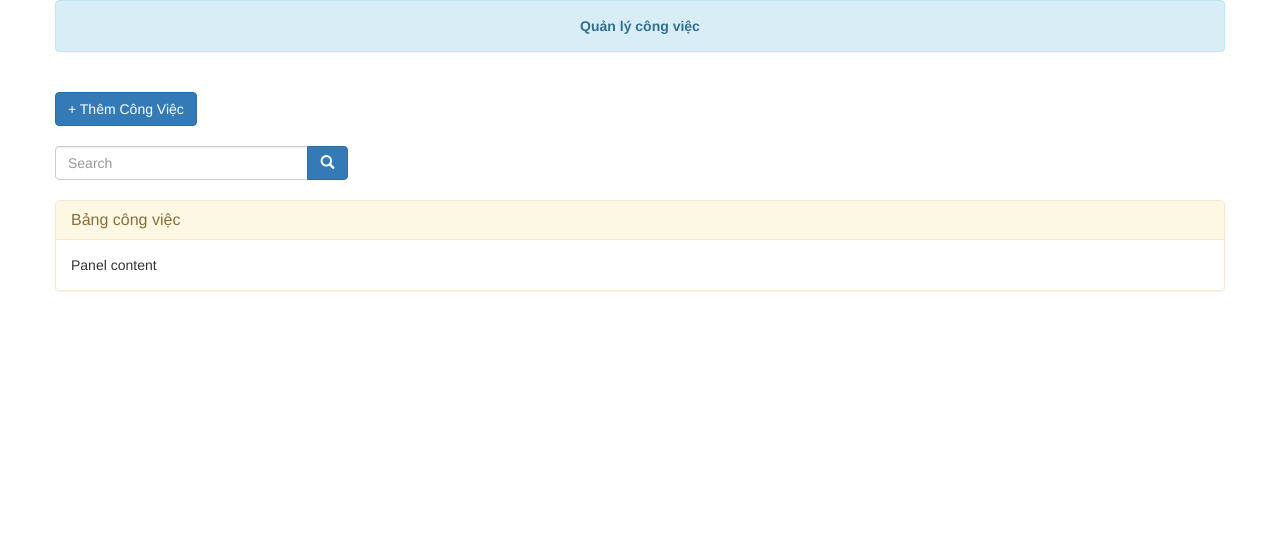
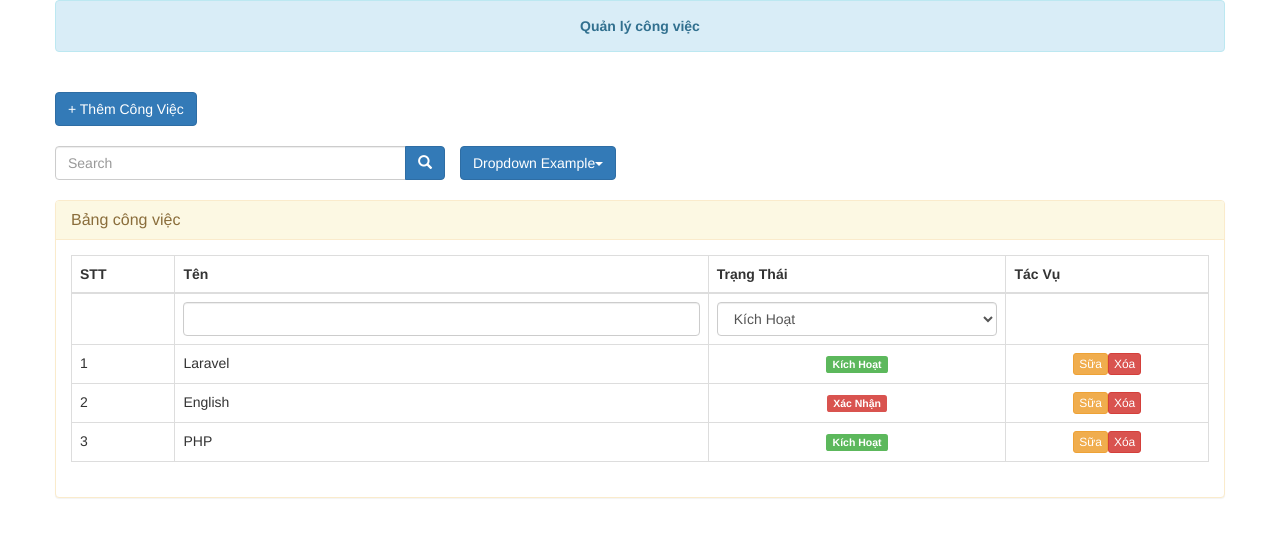
Before and after one commit to thangnq37/React-JS, a React (Create React App) app: page / in a window 1280 px wide. Shown: the top 536 px of the page. Built offline with nearby package versions, Linux system fonts and the light colour scheme.

Commit message:
add_code_table

```diff
--- a/src/components/word/ColunmRowApp.js
+++ b/src/components/word/ColunmRowApp.js
@@ -1,19 +1,61 @@
 import React, { Component } from 'react';
 import RowAdd from './RowAdd';
 import RowSearch from './RowSearch';
+import PanelAdd from './PanelAdd';
+import PanelTable from './PanelTable';
 
 class ColunmRowApp extends Component {
 
 	constructor(props){
 		super(props);
 		this.state = {
-			weightRow: '12'
+			weightRow: '12',
+			tasks: []
 		}
 		this.changeColumnRow = this.changeColumnRow.bind(this);
 	}
 
+	setDataTable(){
+		var tasks = [
+			{
+				id: this.guidGenerator(),
+				name: "Laravel",
+				status: true
+			},
+			{
+				id: this.guidGenerator(),
+				name: "English",
+				status: false
+			},
+			{
+				id: this.guidGenerator(),
+				name: "PHP",
+				status: true
+			}
+		];
+
+		localStorage.setItem("tasks", JSON.stringify(tasks));
+	}
+
+	guidGenerator() {
+	    var S4 = function() {
+	       return (((1+Math.random())*0x10000)|0).toString(16).substring(1);
+	    };
+	    return (S4()+S4()+"-"+S4()+"-"+S4()+"-"+S4()+"-"+S4()+S4()+S4());
+	}
+
 	componentDidMount(){
 		this.hiddenRowData(this.state.weightRow);
+		if(localStorage && localStorage.getItem("tasks")){
+			this.setState({
+				tasks: JSON.parse(localStorage.getItem("tasks"))
+			})
+		}else{
+			this.setDataTable();
+			this.setState({
+				tasks: JSON.parse(localStorage.getItem("tasks"))
+			})
+		}
 	}
 
 	hiddenRowData(number){
@@ -32,34 +74,19 @@ class ColunmRowApp extends Component {
 	}
 
 	render() {
-
+		console.log(this.state.tasks);
 		return (
 			<div className="row">
 				<div className="col-xs-4 col-sm-4 col-md-4 col-lg-4" id="row-hidden-add">
-					<div className="panel panel-info">
-						<div className="panel-heading">
-							<h3 className="panel-title">Thêm Công Việc</h3>
-						</div>
-						<div className="panel-body">
-							Panel content
-						</div>
-					</div>
+					<PanelAdd />
 				</div>
 				<div className={"col-xs-"+this.state.weightRow+ " col-sm-"+this.state.weightRow}>
 					<RowAdd number={this.state.weightRow} changeColumnRow={this.changeColumnRow} />
 					<br />
 					<RowSearch />
 					<br />
-					<div className="panel panel-warning">
-						<div className="panel-heading">
-							<h3 className="panel-title">Bảng công việc</h3>
-						</div>
-						<div className="panel-body">
-							Panel content
-						</div>
-					</div>
+					<PanelTable listData={this.state.tasks} />
 				</div>
-
 			</div>
 		);
 	}
--- /dev/null
+++ b/src/components/word/PanelAdd.js
@@ -0,0 +1,28 @@
+import React, { Component } from 'react';
+
+class PanelAdd extends Component {
+
+  render() {
+
+    return (
+    	<div className="panel panel-info">
+			<div className="panel-heading">
+				<h3 className="panel-title">Thêm Công Việc</h3>
+			</div>
+			<div className="panel-body">
+
+				<div className="form-group">
+					<label>Tên: </label>
+					<input type="text" className="form-control"  placeholder="Input field" />
+				</div>
+				<div className="form-group">
+					<label>Trạng thái: <input type="checkbox"  /></label>
+				</div>
+				<button type="submit" className="btn btn-primary">Thêm</button>
+			</div>
+		</div>
+    );
+  }
+}
+
+export default PanelAdd;
--- /dev/null
+++ b/src/components/word/PanelTable.js
@@ -0,0 +1,72 @@
+import React, { Component } from 'react';
+
+class PanelTable extends Component {
+
+  btnUpdateRow = (id)=>{
+  	alert(id);
+  }
+
+  btnDeleteRow = (id)=>{
+  	alert(id);
+  }
+
+  render() {
+  	var listData = this.props.listData;
+  	var rowListData = listData.map((row,index)=>{
+  		return (
+  			<tr>
+				<td>{index+1}</td>
+				<td>{row.name}</td>
+				<td className="text-center">
+					{row.status===true?<span className="label label-success">Kích Hoạt</span>:<span className="label label-danger">Xác Nhận</span>}
+				</td>
+				<td className="text-center">
+					<button type="button" onClick={()=>this.btnUpdateRow(row.id)} className="btn btn-warning btn-xs">Sữa</button>
+					<button type="button" onClick={()=>this.btnDeleteRow(row.id)}  className="btn btn-danger btn-xs">Xóa</button>
+				</td>
+			</tr>
+
+  		);
+  	})
+    return (
+    	<div className="panel panel-warning">
+			<div className="panel-heading">
+				<h3 className="panel-title">Bảng công việc</h3>
+			</div>
+			<div className="panel-body">
+				<table className="table table-bordered table-hover">
+					<thead>
+						<tr>
+							<th>STT</th>
+							<th>Tên</th>
+							<th>Trạng Thái</th>
+							<th>Tác Vụ</th>
+						</tr>
+					</thead>
+					<tbody>
+						{/* row find */}
+						<tr>
+							<td></td>
+							<td>
+								<input type="text" name="" className="form-control" />
+							</td>
+							<td className="text-center">
+								<select name="" className="form-control" >
+									<option value={true}>Kích Hoạt</option>
+									<option value={false}>Xác Nhận</option>
+								</select>
+							</td>
+							<td className="text-center">
+							</td>
+						</tr>
+
+						{rowListData}
+					</tbody>
+				</table>
+			</div>
+		</div>
+    );
+  }
+}
+
+export default PanelTable;
--- a/src/components/word/RowSearch.js
+++ b/src/components/word/RowSearch.js
@@ -5,8 +5,10 @@ class RowSearch extends Component {
   render() {
 
     return (
-    	<div className="">
-			<div className="input-group  col-sm-3">
+    	<div className="row">
+    		<div className="col-xs-12 col-sm-12 col-md-12 col-lg-12">
+    			<div className="col-xs-4 col-sm-4 col-md-4 col-lg-4">
+	    			<div className="input-group row">
 				        <input type="text" className="form-control" placeholder="Search" id="txtSearch"/>
 				        <div className="input-group-btn">
 				          <button className="btn btn-primary" type="button">
@@ -15,6 +17,20 @@ class RowSearch extends Component {
 				        </div>
 			      	</div>
 		      	</div>
+		      	<div className="col-xs-8 col-sm-8 col-md-8 col-lg-8">
+			      	<div className="dropdown">
+						<button className="btn btn-primary dropdown-toggle" type="button" data-toggle="dropdown">Dropdown Example
+						<span className="caret"></span></button>
+						<ul className="dropdown-menu">
+						    <li><a>HTML</a></li>
+						    <li><a>CSS</a></li>
+						    <li><a>JavaScript</a></li>
+						</ul>
+					</div>
+				</div>
+    		</div>
+
+      	</div>
     );
   }
 }
```
Lines whose indentation alone changed are shown as unchanged.
